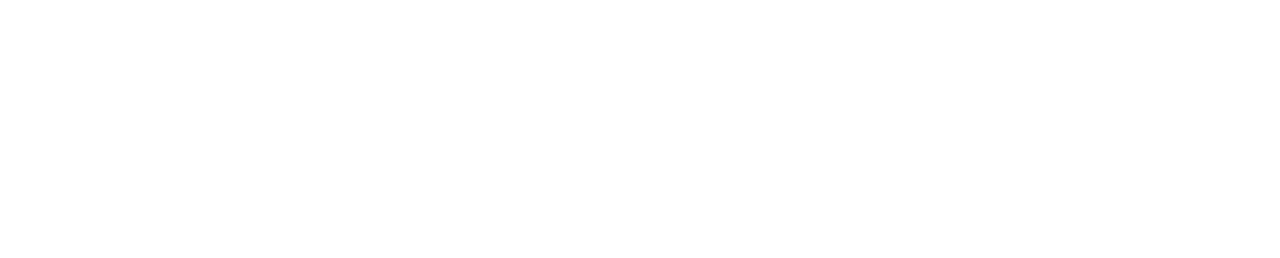
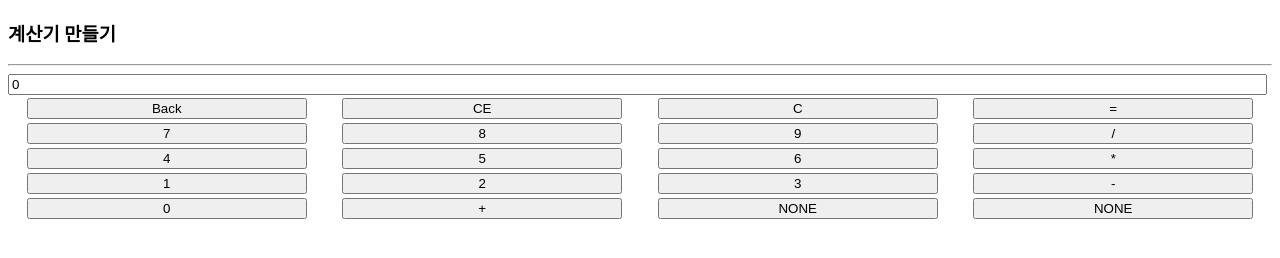
Before and after one commit to kmgnw/webP, a plain HTML site: page practice9-10.html in a window 1280 px wide. Drawn offline with Linux system fonts and the light colour scheme.

Commit message:
5주차 과제

```diff
--- a/practice9-10.html
+++ b/practice9-10.html
@@ -1,11 +1,83 @@
 <!DOCTYPE html>
-<html lang="en">
+<html>
 <head>
     <meta charset="UTF-8">
-    <meta name="viewport" content="width=device-width, initial-scale=1.0">
-    <title>Document</title>
+    <title>계산기 만들기</title>
+    <style>
+        table {
+            text-align: center;
+            border: hidden;
+        }
+
+        td {
+            width: 100px;
+        }
+
+        input {
+            width: 90%;
+        }
+    </style>
+    <script>
+        var expression = "";
+
+        function number(text) {
+            expression += text;
+            document.getElementById("win").value = expression;
+        }
+
+        function compute() {
+            document.getElementById("win").value = eval(expression);
+        }
+
+        function evalclear() {
+            document.getElementById("win").value = "";
+            expression = "";
+        }
+
+        function Backspace()
+        {
+            length = document.getElementById("win").value.length;
+            document.getElementById("win").value = document.getElementById("win").value.substring(0, length - 1);
+            expression = document.getElementById("win").value.toString();
+            document.getElementById("win").value = expression;
+        }
+    </script>
 </head>
 <body>
-
+<h3>계산기 만들기</h3>
+<hr>
+<input type="text" id="win" value="0" style="width:99%">
+<table border=0 style="width:100%; height:100%;">
+    <tr colspan=4>
+        <td><input type="button" value="Back" onclick="Backspace()"></td>
+        <td><input type="button" value="CE" onclick="evalclear()"></td>
+        <td><input type="button" value="C" onclick="evalclear()"></td>
+        <td><input type="button" value="=" onclick="compute()"></td>
+    </tr>
+    <tr>
+        <td><input type="button" value="7" onclick="number('7')"></td>
+        <td><input type="button" value="8" onclick="number('8')"></td>
+        <td><input type="button" value="9" onclick="number('9')"></td>
+        <td><input type="button" value="/" onclick="number('/')"></td>
+    </tr>
+    <tr>
+        <td><input type="button" value="4" onclick="number('4')"></td>
+        <td><input type="button" value="5" onclick="number('5')"></td>
+        <td><input type="button" value="6" onclick="number('6')"></td>
+        <td><input type="button" value="*" onclick="number('*')"></td>
+    </tr>
+    <tr>
+        <td><input type="button" value="1" onclick="number('1')"></td>
+        <td><input type="button" value="2" onclick="number('2')"></td>
+        <td><input type="button" value="3" onclick="number('3')"></td>
+        <td><input type="button" value="-" onclick="number('-')"></td>
+    </tr>
+    <tr>
+        <td><input type="button" value="0" onclick="number('0')"></td>
+        <td><input type="button" value="+" onclick="number('+')"></td>
+        <td><input type="button" value="NONE"></td>
+        <td><input type="button" value="NONE"></td>
+    </tr>
+</table>
 </body>
 </html>
```
Also changed, not shown: practice9-6.html (+29 -4 lines).
